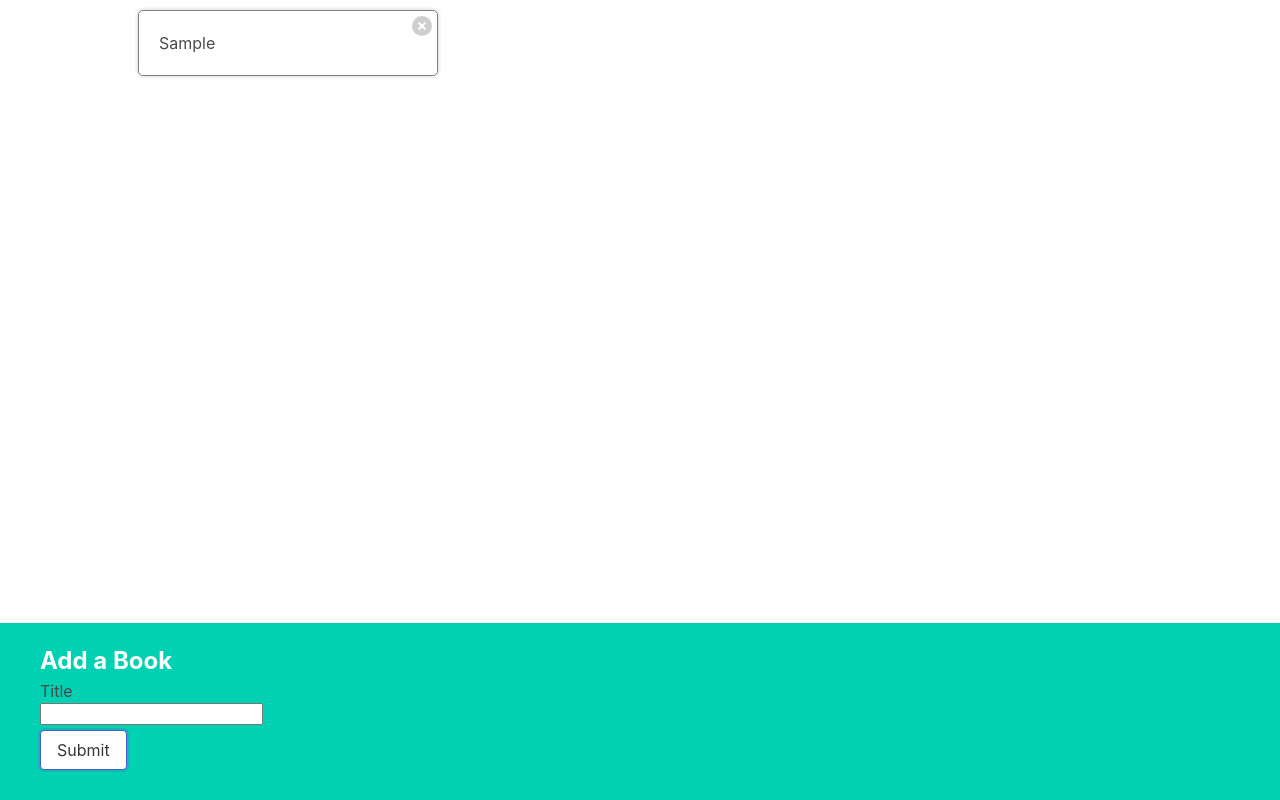
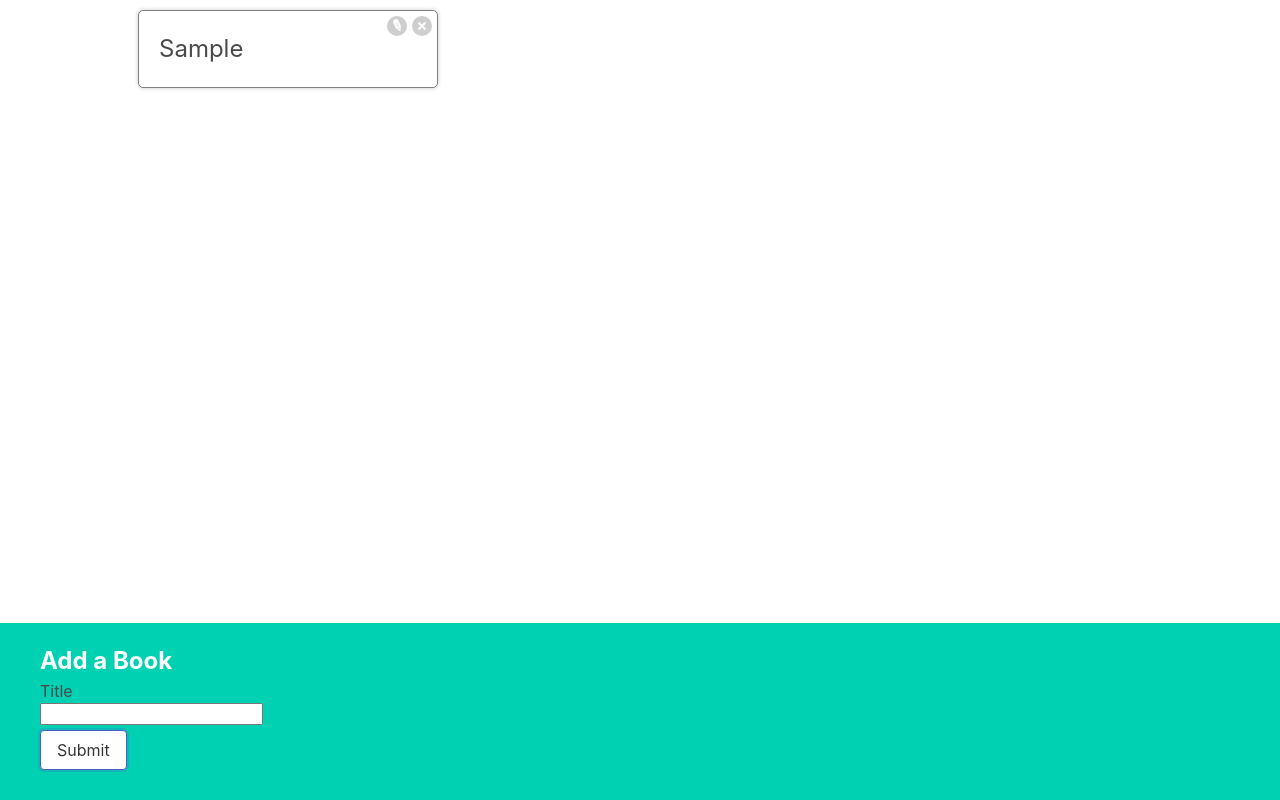
Before and after one commit to yingcyl/reading-list, a React (Vite) app: page / in a window 1280 px wide. Both pictures are taken after typing "Sample" into the empty fields and a click on the button "Submit". Built offline with nearby package versions, Linux system fonts and the light colour scheme.

Commit message:
Create BookEdit component and toggle function between edit form and book title

```diff
--- a/src/App.jsx
+++ b/src/App.jsx
@@ -18,9 +18,19 @@
     setBooks(updatedBooks);
   };
 
+  const editBookById = (id, newTitle) => {
+    const updatedBooks = books.map((book) => {
+      if (book.id === id) {
+        return { ...book, title: newTitle };
+      }
+      return book;
+    });
+    setBooks(updatedBooks);
+  };
+
   return (
     <div className="app">
-      <BookList books={books} onDelete={deleteBookById} />
+      <BookList books={books} onDelete={deleteBookById} onEdit={editBookById} />
       <BookCreate onCreate={createBook} />
     </div>
   );
--- /dev/null
+++ b/src/components/BookEdit.jsx
@@ -0,0 +1,24 @@
+import { useState } from "react";
+
+export default function BookEdit({ book, onSubmit }) {
+  const [title, setTitle] = useState(book.title);
+
+  const handleChange = (e) => {
+    setTitle(e.target.value);
+  };
+
+  const handleSubmit = (e) => {
+    e.preventDefault();
+    onSubmit(book.id, title);
+  };
+
+  return (
+    <div>
+      <form className="book-edit" onSubmit={handleSubmit}>
+        <label>Title</label>
+        <input className="input" onChange={handleChange} value={title}></input>
+        <button className="button-is-primary">Save</button>
+      </form>
+    </div>
+  );
+}
--- a/src/components/BookList.jsx
+++ b/src/components/BookList.jsx
@@ -1,8 +1,10 @@
 import BookShow from "./BookShow";
 
-export default function BookList({ books, onDelete }) {
+export default function BookList({ books, onDelete, onEdit }) {
   const renderedBooks = books.map((book) => {
-    return <BookShow key={book.id} book={book} onDelete={onDelete} />;
+    return (
+      <BookShow key={book.id} book={book} onDelete={onDelete} onEdit={onEdit} />
+    );
   });
   return <div className="book-list">{renderedBooks}</div>;
 }
--- a/src/components/BookShow.jsx
+++ b/src/components/BookShow.jsx
@@ -1,13 +1,35 @@
-export default function BookShow({ book, onDelete }) {
-  const handleClick = () => {
+import { useState } from "react";
+import BookEdit from "./BookEdit";
+
+export default function BookShow({ book, onDelete, onEdit }) {
+  const [showEdit, setShowEdit] = useState(false);
+
+  const handleDeleteClick = () => {
     onDelete(book.id);
   };
 
+  const handleEditClick = () => {
+    setShowEdit(!showEdit);
+  };
+
+  const handleSubmit = (id, newTitle) => {
+    setShowEdit(false);
+    onEdit(id, newTitle);
+  };
+
+  let content = <h3>{book.title}</h3>;
+  if (showEdit) {
+    content = <BookEdit book={book} onSubmit={handleSubmit} />;
+  }
+
   return (
     <div className="book-show">
-      {book.title}
+      <div>{content}</div>
       <div className="actions">
-        <button className="delete" onClick={handleClick}>
+        <button className="edit" onClick={handleEditClick}>
+          Edit
+        </button>
+        <button className="delete" onClick={handleDeleteClick}>
           Delete
         </button>
       </div>
```
